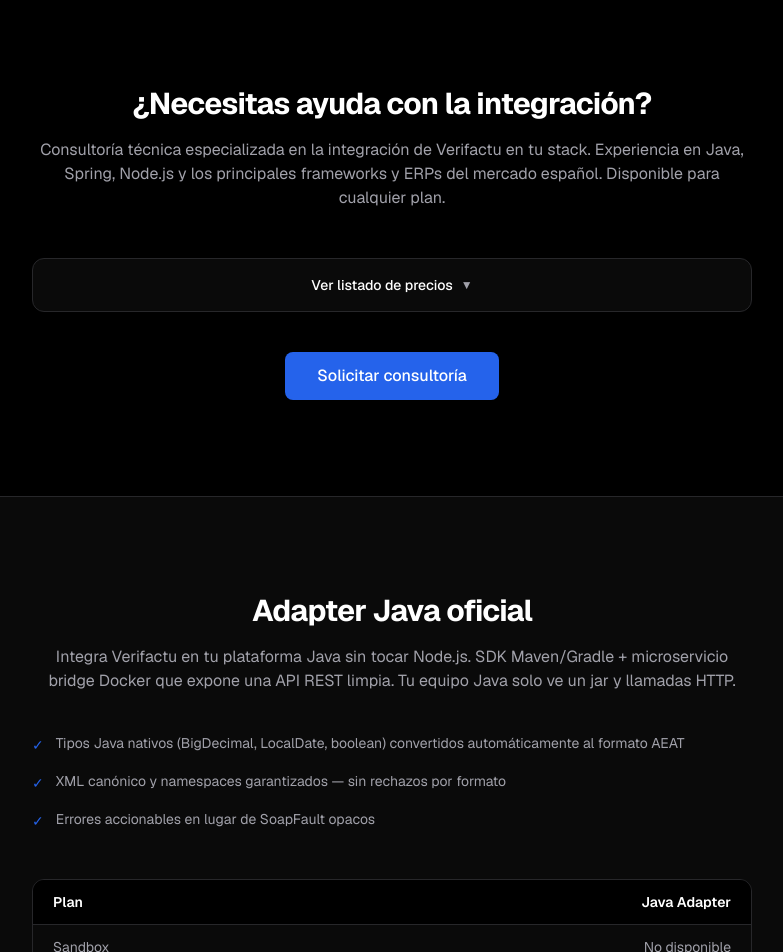
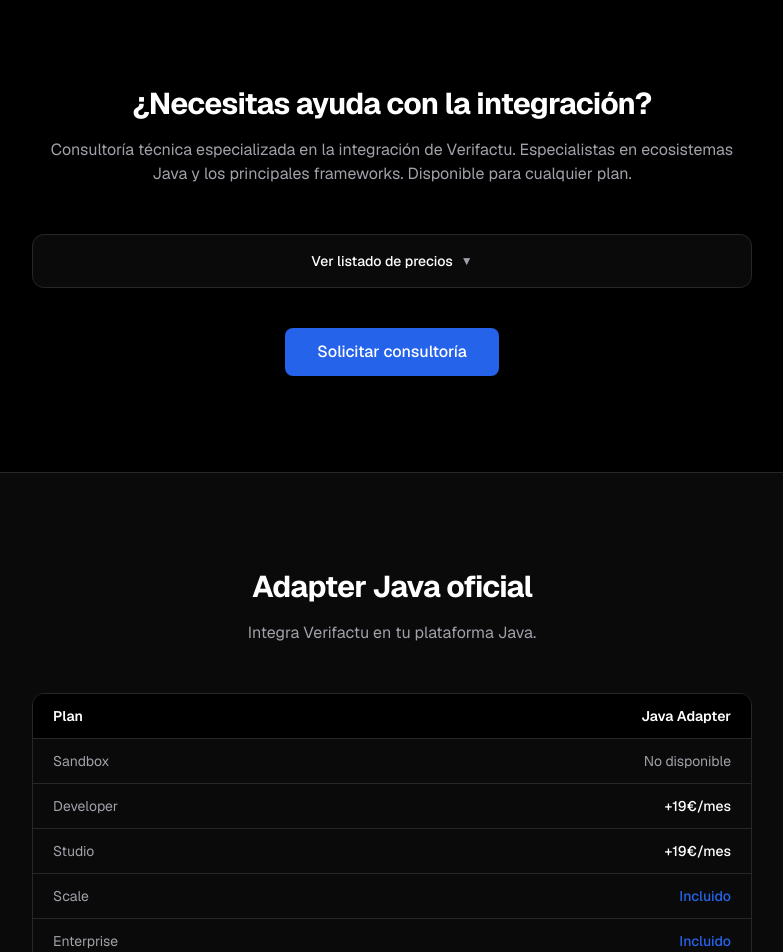
Before and after one commit to jaijtech/jaijtech.com, a Next.js app: page /pricing in a window 1280 px wide. Shown: the part 1400-2352 px from the top of the page, without its empty margins (248-1031 px from the left). Built offline with nearby package versions, Linux system fonts and the light colour scheme.

Commit message:
feat: pricing — adapter Java y consultoría simplificados, sin info técnica innecesaria

```diff
--- a/app/pricing/pricing-content.tsx
+++ b/app/pricing/pricing-content.tsx
@@ -298,10 +298,9 @@
             ¿Necesitas ayuda con la integración?
           </h2>
           <p className="mt-4 text-center text-muted">
-            Consultoría técnica especializada en la integración de Verifactu en
-            tu stack. Experiencia en Java, Spring, Node.js y los principales
-            frameworks y ERPs del mercado español. Disponible para cualquier
-            plan.
+            Consultoría técnica especializada en la integración de Verifactu.
+            Especialistas en ecosistemas Java y los principales frameworks.
+            Disponible para cualquier plan.
           </p>
           <div className="mt-12">
             <button
@@ -356,32 +355,8 @@
             Adapter Java oficial
           </h2>
           <p className="mt-4 text-center text-muted">
-            Integra Verifactu en tu plataforma Java sin tocar Node.js. SDK
-            Maven/Gradle + microservicio bridge Docker que expone una API REST
-            limpia. Tu equipo Java solo ve un jar y llamadas HTTP.
+            Integra Verifactu en tu plataforma Java.
           </p>
-          <ul className="mt-10 space-y-4">
-            <li className="flex items-start gap-3 text-sm">
-              <span className="mt-0.5 text-accent">&#10003;</span>
-              <span className="text-muted">
-                Tipos Java nativos (BigDecimal, LocalDate, boolean) convertidos
-                automáticamente al formato AEAT
-              </span>
-            </li>
-            <li className="flex items-start gap-3 text-sm">
-              <span className="mt-0.5 text-accent">&#10003;</span>
-              <span className="text-muted">
-                XML canónico y namespaces garantizados — sin rechazos por
-                formato
-              </span>
-            </li>
-            <li className="flex items-start gap-3 text-sm">
-              <span className="mt-0.5 text-accent">&#10003;</span>
-              <span className="text-muted">
-                Errores accionables en lugar de SoapFault opacos
-              </span>
-            </li>
-          </ul>
           <div className="mt-12 overflow-hidden rounded-xl border border-border">
             <table className="w-full text-sm">
               <thead>
```
